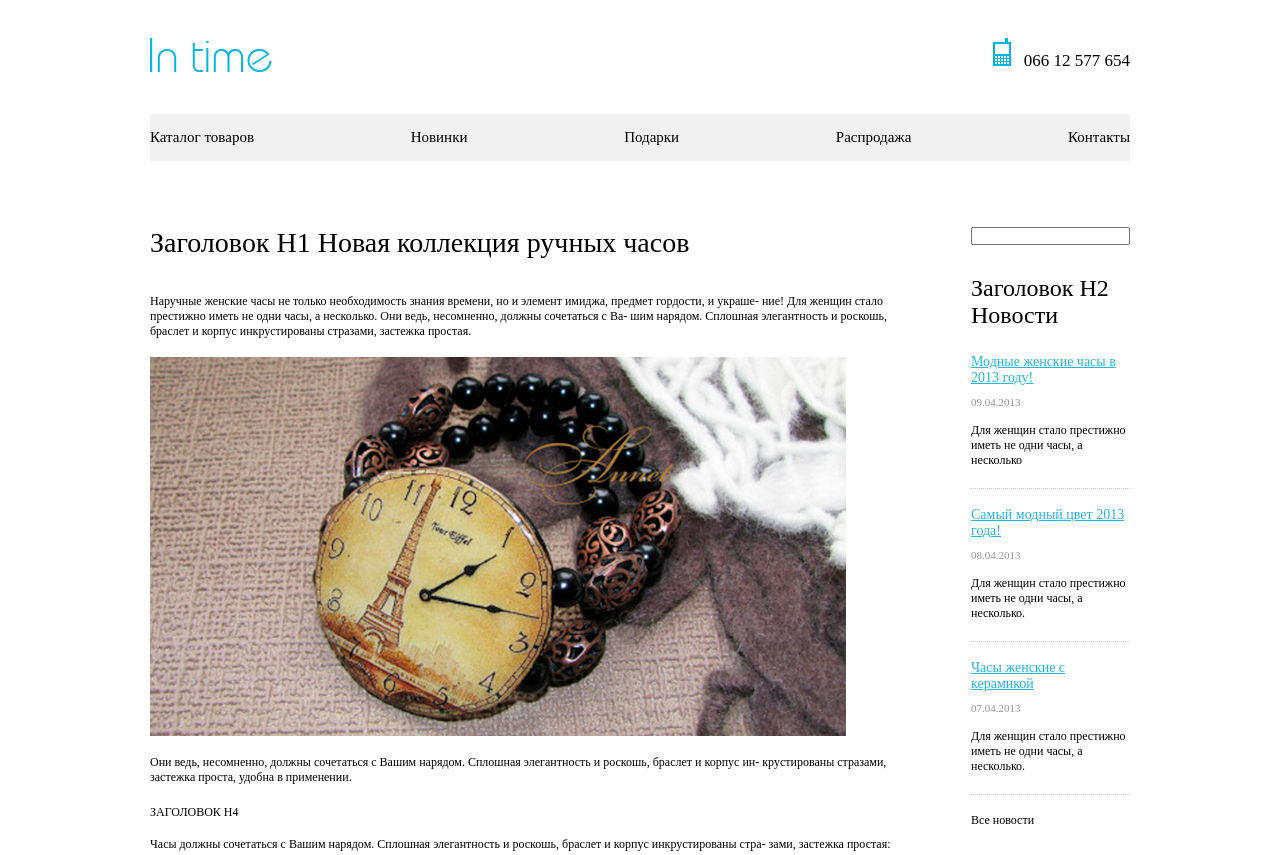
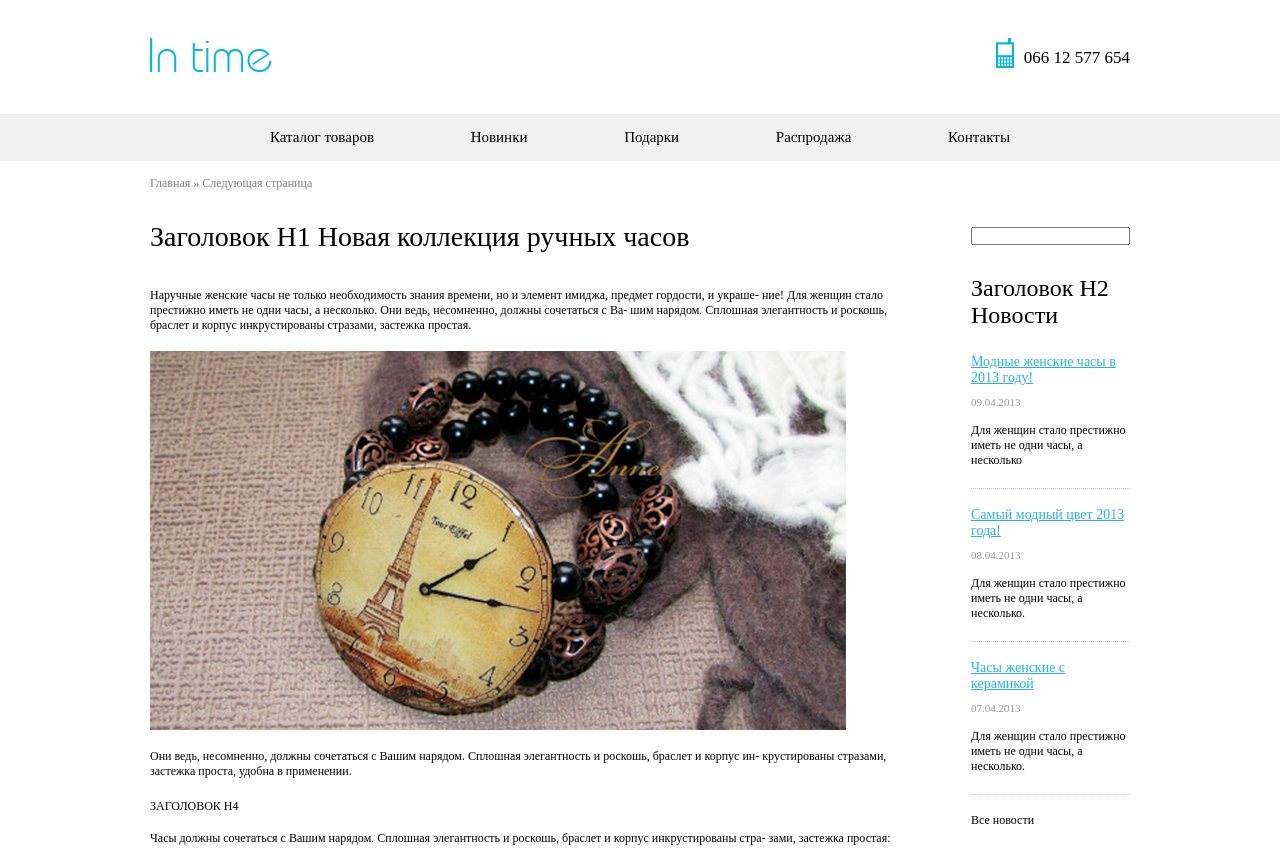
Before and after one commit to ElenaBolgova/Practice-3, a plain HTML site: page index.html in a window 1280 px wide. Shown: the top 855 px of the page. Drawn offline with Linux system fonts and the light colour scheme.

Commit message:
home work

```diff
--- a/css/styles.css
+++ b/css/styles.css
@@ -46,7 +46,12 @@ ul li {
     margin-right: 10px;
 }
 
+.phone a {
+    display: inline-flex;
+}
+
 .phone span {
+    margin-top: 10px;
     font-family: Arial sans-serif;
     font-size: 17px;
 }
@@ -56,7 +61,7 @@ header nav ul {
     flex-direction: row;
     justify-content: space-between;
     align-items: center;
-    padding: 15px 0 15px 0;
+    padding: 15px 270px 15px 270px;
     background: #f1f1f1;
 }
 
@@ -77,11 +82,15 @@ main .wrapper-inner {
 /**************content************/
 
 .content {
-    margin: 66px 0 40px 0;
+    margin: 15px 0 40px 0;
+}
+
+.content nav a {
+    color: #7c7c7c;
 }
 
 h1 {
-    margin: 0 0 35px 0;
+    margin: 30px 0 35px 0;
     font-size: 28px;
 }
 
@@ -96,7 +105,7 @@ h4 {
 
 ol {
     list-style-type: none;
-    counter-reset:  item;
+    counter-reset: item;
     margin: 25px 0;
     line-height: 2;
 }
@@ -163,6 +172,7 @@ footer .wrapper-inner {
     align-items: center;
     padding: 23px 0 23px 0;
     font-family: Tahoma sans-serif;
+    border-top: 1px dotted #cacaca;
 }
 
 .copyright {
--- a/index.html
+++ b/index.html
@@ -12,11 +12,17 @@
         <div class="wrapper-inner">
             <div class="header-top">
                 <div class="logo">
-                    <a href="#"><img src="images/logo.png" alt="In time"></a>
+                    <a href="#">
+                        <img src="images/logo.png" alt="In time">
+                    </a>
                 </div>
                     <div class="phone">
-                        <a href="tel:+3806612577654"><img class="handset" src="images/icon.png" alt="handset">
-                            <span>066 12 577 654</span></a></div>
+                        <a href="tel:+3806612577654">
+                            <img class="handset" src="images/icon.png" alt="handset">
+                            <span>066 12 577 654</span>
+                        </a>
+                    </div>
+            </div>
         </div>
         <nav>
             <ul>
@@ -27,12 +33,16 @@
                 <li><a href="#">Контакты</a></li>
             </ul>
         </nav>
-        </div>
     </header>
 
     <main>
         <div class="wrapper-inner">
             <article class="content">
+                <nav>
+                    <a href="#">Главная</a>
+                    <a href="#">&raquo;</a>
+                    <a href="#">Следующая страница</a>
+                </nav>
                 <h1>Заголовок Н1 Новая коллекция ручных часов</h1>
                 <p>Наручные женские часы не только необходимость знания времени, но и элемент имиджа, предмет гордости, и украше-
                     ние! Для женщин стало престижно иметь не одни часы, а несколько. Они ведь, несомненно, должны сочетаться с Ва-
```
Lines whose indentation alone changed are shown as unchanged.
